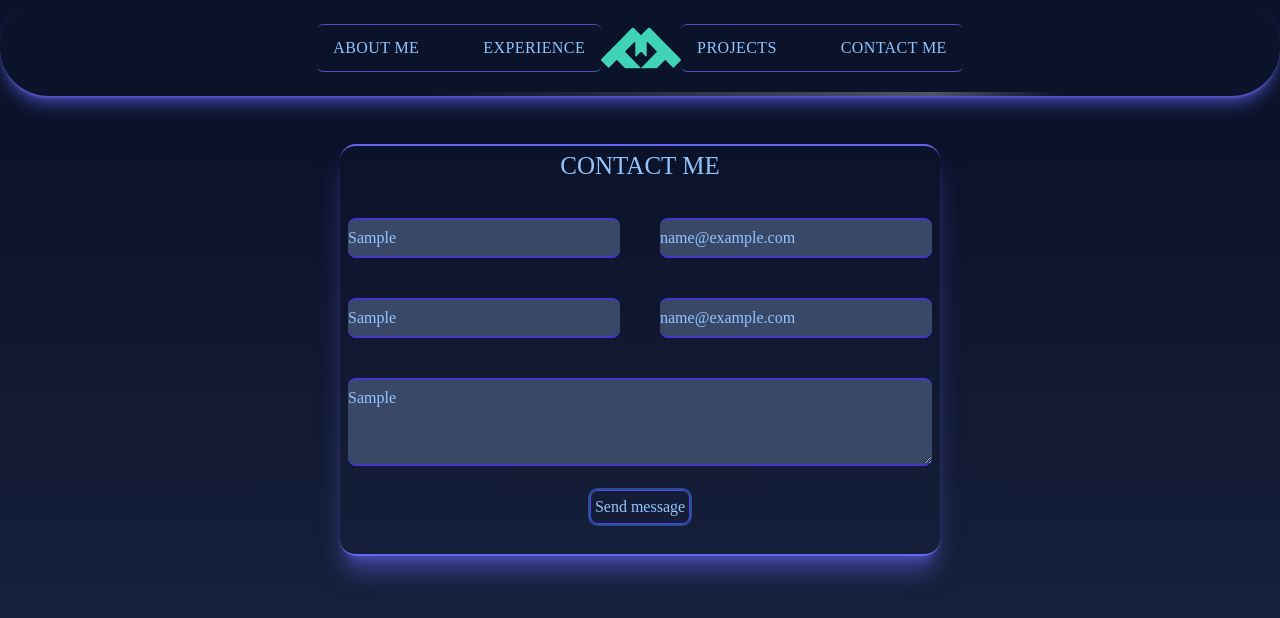
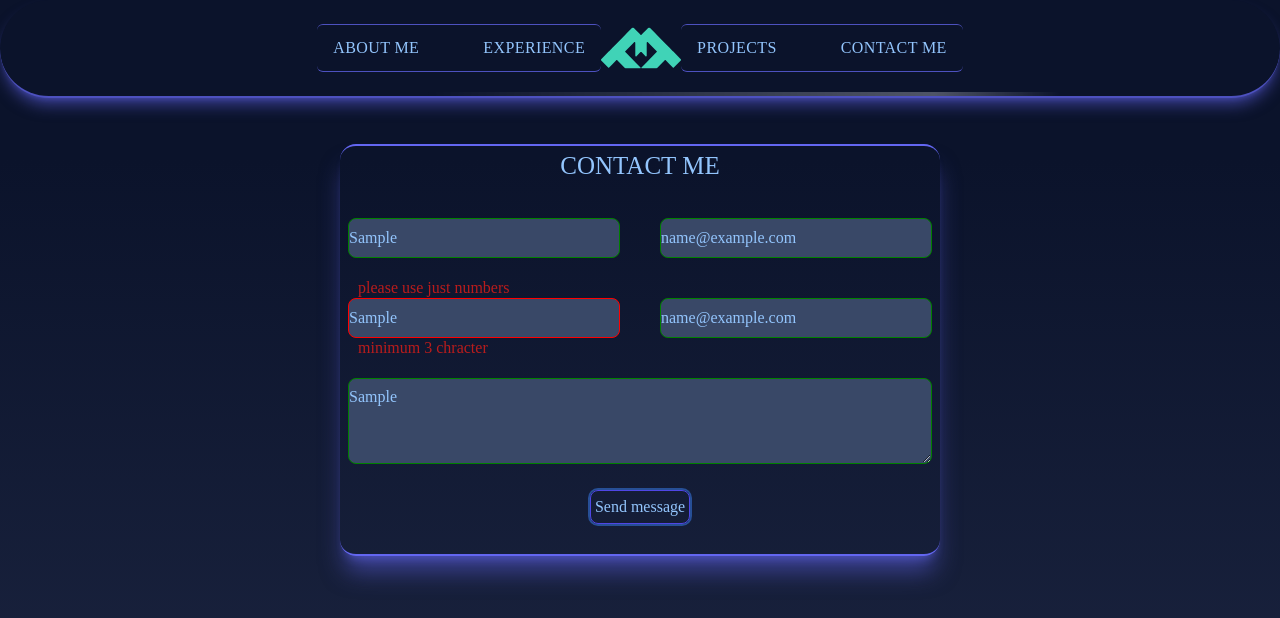
Before and after one commit to Mustafayev19/Portfolio, an Angular app: page /contact in a window 1280 px wide. Both pictures are taken after typing "Sample", "name@example.com", "Sample", "name@example.com", "Sample" into the empty fields and a click on the button "Send message". Shown: the top 618 px of the page. Built offline with nearby package versions, Linux system fonts and the light colour scheme.

Commit message:
validations

```diff
--- a/src/app/home/contact/contact.component.css
+++ b/src/app/home/contact/contact.component.css
@@ -0,0 +1,19 @@
+input.ng-touched.ng-invalid {
+    border: 1px solid red;
+
+
+}
+
+
+input.ng-dirty.ng-valid {
+    border: 1px solid green
+}
+
+textarea.ng-touched.ng-invalid {
+    border: 1px solid red;
+}
+
+
+textarea.ng-dirty.ng-valid {
+    border: 1px solid green
+}
--- a/src/app/home/contact/contact.component.html
+++ b/src/app/home/contact/contact.component.html
@@ -7,40 +7,65 @@
         <form
             class="  mt-12 sm:mt-16 md:mt-36 w-auto h-max border-y-2 border-indigo-500 shadow-xl shadow-indigo-500/50 rounded-2xl grid grid-cols-2 gap-2 sm:gap-4 md:gap-6">
             <!-- header -->
-            <h1 class="m-1 leading-4 md:leading-8 font-mainFont text-base sm:text-xl md:text-2xl text-center col-span-2 ">CONTACT ME</h1>
+            <h1
+                class="m-1 leading-4 md:leading-8 font-mainFont text-base sm:text-xl md:text-2xl text-center col-span-2 ">
+                CONTACT ME</h1>
             <!-- form content -->
             <!-- input-1 -->
-            <div class="h-10 sm:h-12 md:h-14 w-44 sm:w-60 md:w-72 p-1 md:p-2">
+            <div class="h-10 sm:h-12 md:h-14 w-44 sm:w-60 md:w-72 p-1 md:p-2 relative">
                 <input
                     class="h-full w-full bg-colorform border-y-2 rounded-lg border-indigo-700 focus:outline-none focus:ring-2 ring-indigo-500 placeholder:text-sm placeholder:md:text-base"
-                    autocomplete="off" type="text" name="fullName" placeholder=" please enter your full name"
-                    #name=ngModel [(ngModel)]="fullName" required>
+                    autocomplete="off" type="text" name="Name" placeholder="Please enter your full name" #name="ngModel"
+                    [(ngModel)]="Name" required pattern="[A-Za-zğüşıöçĞÜŞİÖÇ\s]+" maxlength="40" minlength="3"
+                    (change)="log(name)">
+                <div class="absolute left-4 top-[-16px]   p-[2px] text-red-700" *ngIf="name.invalid&&name.touched">
+                    <p *ngFor="let error of getErrorsMessages(name)">{{error}}</p>
+                </div>
+                <div class="absolute left-4 bottom-[-16px]   p-[2px] text-red-700" *ngIf="name.invalid&&name.touched">
+                    <p *ngIf="name.hasError('minlength')">minimum 3 chracter</p>
+                </div>
             </div>
+
             <!-- input-2 -->
-            <div class="h-10 sm:h-12 md:h-14 w-44 sm:w-60 md:w-72 p-1 md:p-2">
+            <div class="relative h-10 sm:h-12 md:h-14 w-44 sm:w-60 md:w-72 p-1 md:p-2">
                 <input
                     class="h-full w-full bg-colorform   border-y-2 rounded-lg border-indigo-700 focus:outline-none focus:ring-2 ring-indigo-500  placeholder:text-sm placeholder:md:text-base"
-                    autocomplete="off" type="text" name="emailAdress" placeholder=" email adress" #name=ngModel
-                    [(ngModel)]="emailAdress" required>
+                    autocomplete="off" type="text" name="emailAdress" placeholder=" email adress" #email=ngModel
+                    [(ngModel)]="emailAdress" required pattern="[a-z0-9._%+-]+@[a-z0-9.-]+\.[a-z]{2,}$" maxlength="50">
+                <div class="absolute left-4 top-[-16px]   p-[2px] text-red-700 " *ngIf="email.invalid&&email.touched">
+                    <p *ngFor="let error of getErrorsMessages(email)">{{error}}</p>
+                </div>
+
             </div>
             <!-- input-3 -->
-            <div class="h-10 sm:h-12 md:h-14 w-44 sm:w-60 md:w-72 p-1 md:p-2">
+            <div class="relative h-10 sm:h-12 md:h-14 w-44 sm:w-60 md:w-72 p-1 md:p-2">
                 <input
                     class="h-full w-full bg-colorform border-y-2 rounded-lg border-indigo-700 focus:outline-none focus:ring-2 ring-indigo-500  placeholder:text-sm placeholder:md:text-base"
-                    autocomplete="off" type="text" name="mobileNumber" placeholder=" mobile number" #name=ngModel
-                    [(ngModel)]="mobileNumber" required>
+                    autocomplete="off" type="text" name="mobileNumber" placeholder=" mobile number" #number=ngModel
+                    [(ngModel)]="mobileNumber" required minlength="10" maxlength="24" pattern="[0-9]*">
+                <div class="absolute left-4 top-[-16px]   p-[2px] text-red-700" *ngIf="number.invalid&&number.touched">
+                    <p *ngFor="let error of getErrorsMessages(number)">{{error}}</p>
+                </div>
+                <div class="absolute left-4 bottom-[-16px]   p-[2px] text-red-700"
+                    *ngIf="number.invalid&&number.touched">
+                    <p *ngIf="number.hasError('minlength')">minimum 3 chracter</p>
+                </div>
             </div>
             <!-- input-4 -->
-            <div class="h-10 sm:h-12 md:h-14 w-44 sm:w-60 md:w-72 p-1 md:p-2">
+            <div class="relative h-10 sm:h-12 md:h-14 w-44 sm:w-60 md:w-72 p-1 md:p-2">
                 <input
                     class="h-full w-full bg-colorform border-y-2 rounded-lg border-indigo-700 focus:outline-none focus:ring-2 ring-indigo-500  placeholder:text-sm placeholder:md:text-base"
-                    autocomplete="off" type="text" name="emailSubject" placeholder=" email subject" #name=ngModel
-                    [(ngModel)]="emailSubject" required>
+                    autocomplete="off" type="text" name="emailSubject" placeholder=" email subject"
+                    #emailsubject=ngModel [(ngModel)]="emailSubject" required>
+                <div class="absolute left-4 top-[-16px]   p-[2px] text-red-700"
+                    *ngIf="emailsubject.invalid&&emailsubject.touched">
+                    <p *ngFor="let error of getErrorsMessages(emailsubject)">{{error}}</p>
+                </div>
             </div>
             <!-- input-5 -->
             <div class="h-20 w-auto p-1 md:p-2 col-span-2 z-10  ">
                 <textarea id="about" name="about" rows="3" autocomplete="off" placeholder=" your message"
-                    #name="ngModel" [(ngModel)]="emailMessage"
+                    #name="ngModel" [(ngModel)]="emailMessage" required
                     class=" w-full py-1.5 bg-colorform border-y-2 rounded-lg border-indigo-700 focus:outline-none focus:ring-2 ring-indigo-500  placeholder:text-sm placeholder:md:text-base "></textarea>
             </div>
             <!-- button -->
@@ -49,16 +74,4 @@
                     class="text-sms sm:text-sm md:text-base h-auto w-auto border rounded-lg border-indigo-600 shadow-sm hover:shadow-indigo-500 focus:ring-2  m-1 p-1"
                     type="submit">Send message </button>
             </div>
-
-
-
         </form>
-
-
-
-
-    </div>
-
-
-
-</div>
--- a/src/app/home/contact/contact.component.ts
+++ b/src/app/home/contact/contact.component.ts
@@ -1,4 +1,5 @@
 import { Component } from '@angular/core';
+import { NgModel } from '@angular/forms';
 
 @Component({
   selector: 'footer-contact',
@@ -7,9 +8,50 @@ import { Component } from '@angular/core';
 })
 export class ContactComponent {
   constructor() { }
-  public fullName!: string
+  public Name!: string
   public emailAdress!: string
   public mobileNumber!: number
   public emailSubject!: string
   public emailMessage!: string
+
+
+  log(name: any) {
+    console.log(name)
+  }
+
+
+  getErrorsMessages(state: any): string[] {
+    let name: string = state.name
+    let errors: string[] = []
+
+
+
+
+    if (state.errors) {
+      for (let error in state.errors) {
+        switch (error) {
+          case "required":
+            errors.push(`${name} is required `);
+            break
+          case "pattern":
+            if (state.name == "emailAdress") {
+              errors.push(`please use email format`)
+            } else if (state.name == "mobileNumber") {
+              errors.push("please use just numbers")
+            }
+            else {
+              errors.push(`only letters and space`);
+            }
+            break
+
+        }
+      }
+    }
+    return errors
+  }
+
+
+
+
+
 }
```
